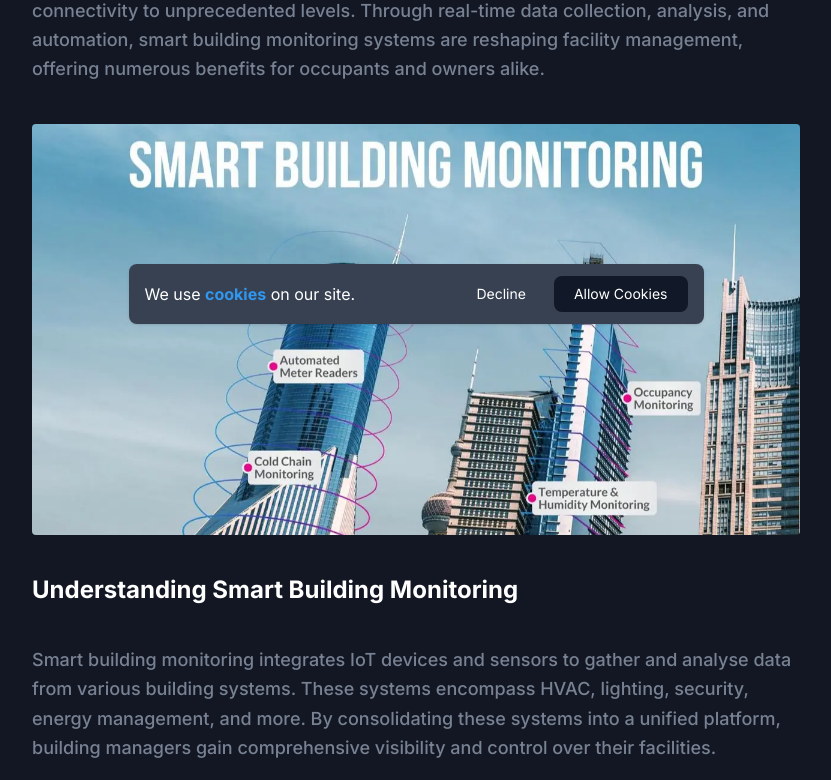
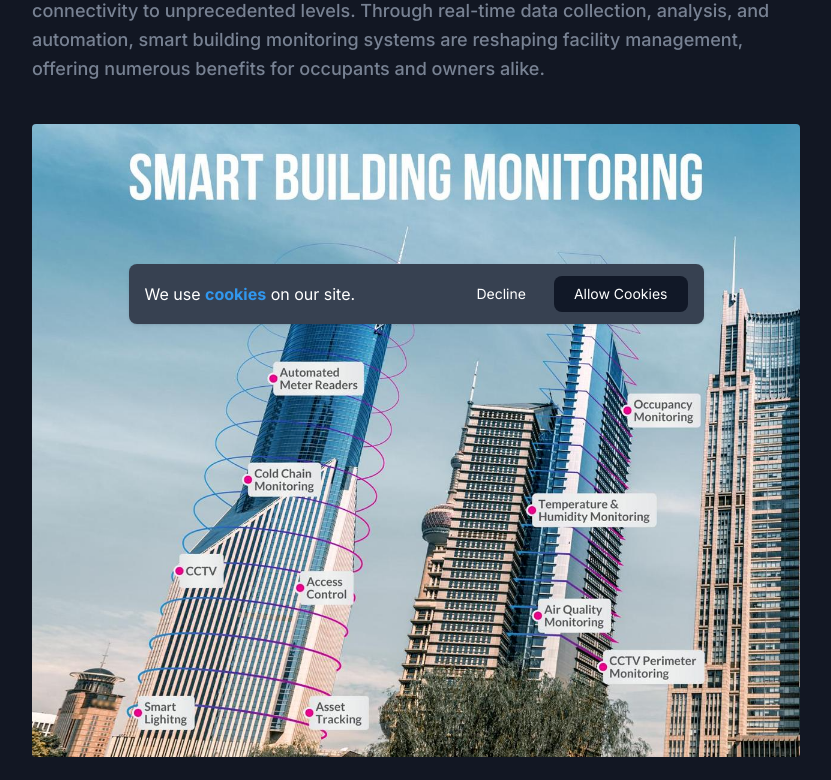
Before and after one commit to technosive/technosivenextjs, a Next.js app: page /blogs/smart-building-monitoring in a window 1280 px wide. Shown: the part 460-1240 px from the top of the page, without its empty margins (224-1055 px from the left). Built offline with nearby package versions, Linux system fonts and the light colour scheme.

Commit message:
feat: minor changes

```diff
--- a/app/blogs/smart-building-monitoring/page.tsx
+++ b/app/blogs/smart-building-monitoring/page.tsx
@@ -184,9 +184,9 @@ const BlogDetailsPage = () => {
                     benefits for occupants and owners alike.
                   </p>
                   <div className="mb-10 w-full overflow-hidden rounded">
-                    <div className="relative aspect-[97/80] w-full sm:aspect-[97/52]">
+                    <div className="relative aspect-[97/80] w-full sm:aspect-[97/80]">
                       <Image
-                        src="/images/blog/smart-building-monitoring/160.webp"
+                        src="/images/blog/smart-building-monitoring/160.png"
                         alt="image"
                         placeholder="blur"
                         blurDataURL="https://img.freepik.com/premium-vector/black-white-gradients-creative-project_88211-445.jpg"
@@ -480,7 +480,7 @@ const BlogDetailsPage = () => {
                     complimentary consultation on how to implement smart
                     building solutions tailored to your needs, contact{" "}
                     <Link
-                      href="malto:info@technosive.co.uk"
+                      href="mailto:info@technosive.co.uk"
                       className="text-primary underline"
                       target="_blank"
                       rel="noreferrer"
```
Also changed, not shown: public/images/blog/smart-building-monitoring/160.png (added).
